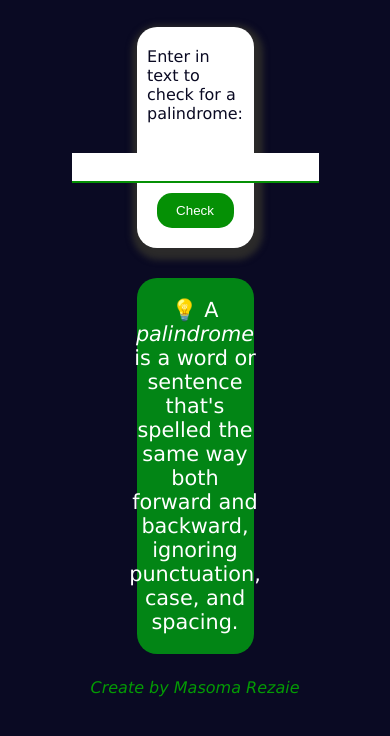
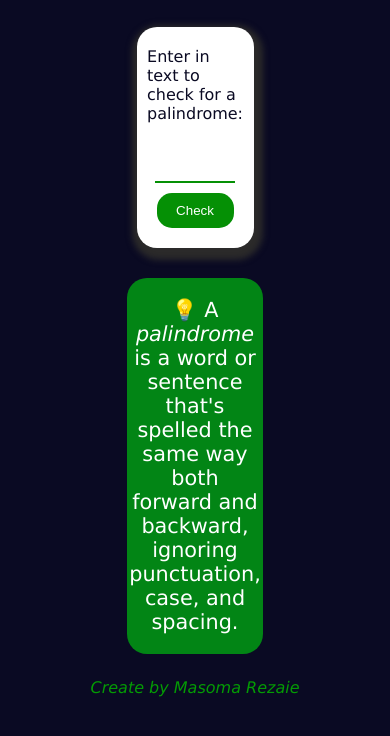
Before and after one commit to MasomRezaie/Build-a-Palindrome-Checker, a plain HTML site: page index.html in a window 390 px wide. Shown: the part 108-844 px from the top of the page. Drawn offline with Linux system fonts and the light colour scheme.

Commit message:
impliment the teacher feedback

```diff
--- a/styles.css
+++ b/styles.css
@@ -105,3 +105,38 @@ label {
     width: 450px;
   }
 }
+
+@media (max-width: 600px){
+  .palindrome-input {
+    width: 100px;
+  }
+}
+
+@media (max-width: 400px){
+  .palindrome-input {
+    width: 80px;
+  }
+
+  .palindrome-definition-div {
+    width: 14vw;
+  }
+
+}
+
+@media (min-width: 400px) {
+  .palindrome-definition-div {
+    width: 35vw;
+  }
+}
+
+@media (min-width: 375px) {
+  .palindrome-definition-div {
+    width: 35vw;
+  }
+}
+
+@media (min-width: 360px) {
+  .palindrome-definition-div {
+    width: 35vw;
+  }
+}
```
